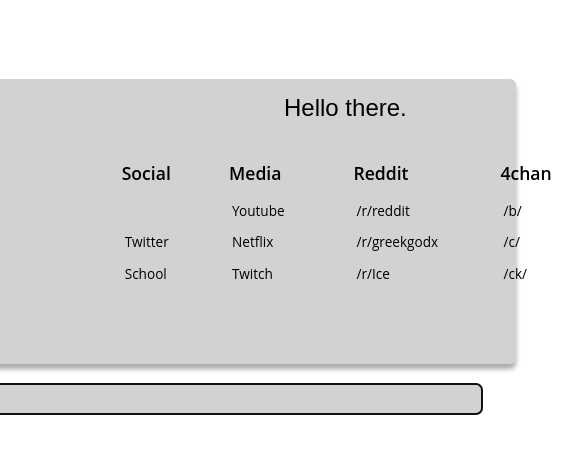
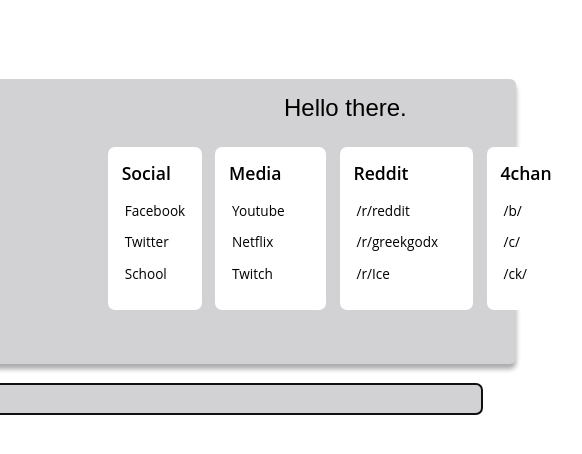
Before and after one commit to makeawishkid/WHT_EXPLSN, a plain HTML site: page index.html in a window 1280 px wide. In both pictures the pointer is over the link "Facebook". Shown: the full height of the page, 574-1156 px from the left. Drawn offline with Linux system fonts and the light colour scheme.

Commit message:
Update index.html

```diff
--- a/index.html
+++ b/index.html
@@ -85,7 +85,7 @@
 }
 .bookmark-set{
     padding: 1em;
-    background-color: #FFFFF;
+    background-color: #FFFFFF;
     border-radius: 7px;
     font-family: "Open Sans";
     font-size: .85rem;
@@ -113,7 +113,7 @@
     margin: .5em 0em;
 }
 .bookmark:hover {
-    color: #D2D2D4;
+    color: #FFFFF;
 }
 	</style>
 </head>
```
